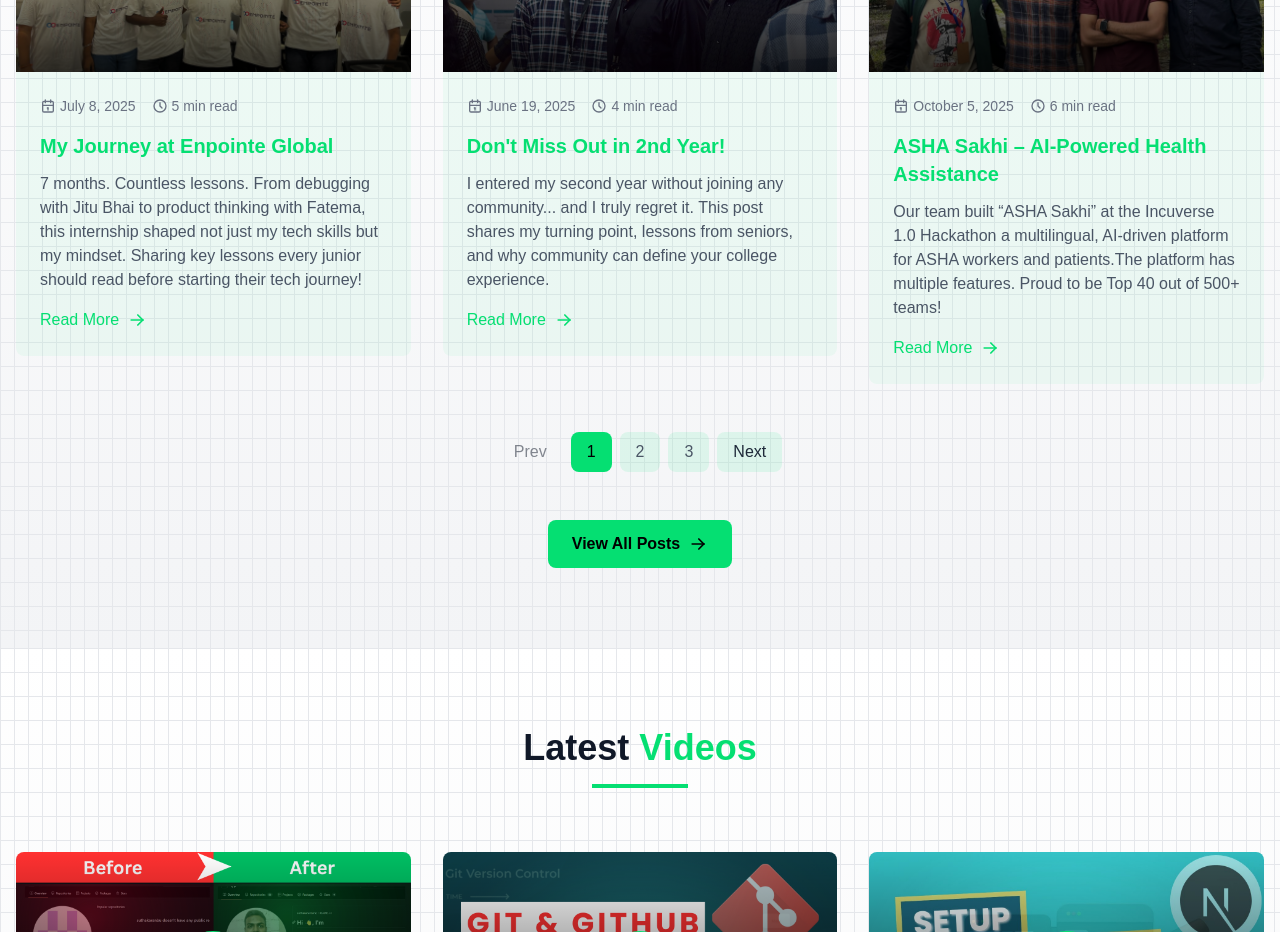
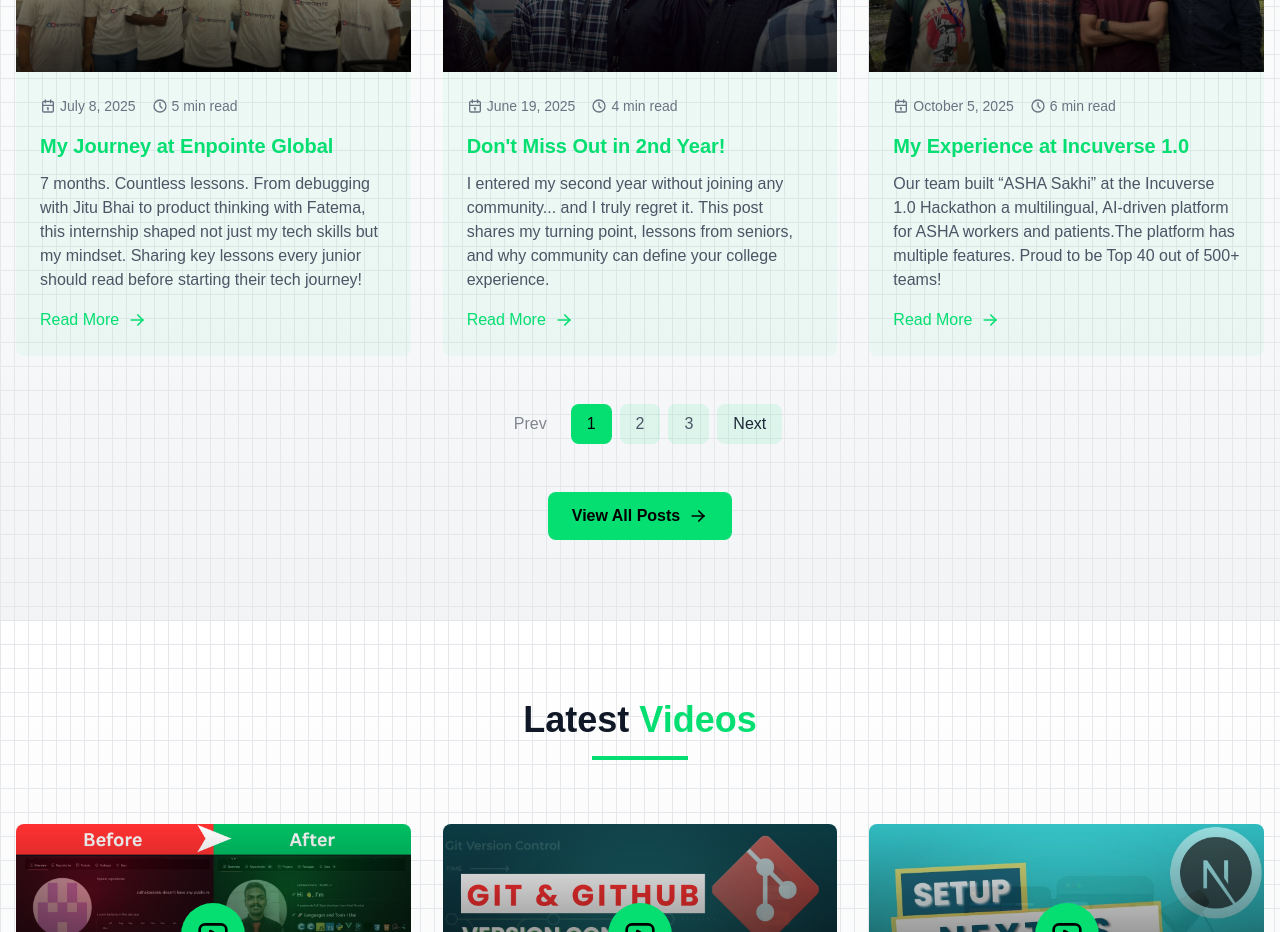
Before and after one commit to suthakaranburaj/portfolio_1, a Next.js app: page / in a window 1280 px wide. Shown: the part 6340-7272 px from the top of the page. Built offline with nearby package versions, Linux system fonts and the light colour scheme; no server answers.

Commit message:
small change

```diff
--- a/src/components/blog_section/blog.tsx
+++ b/src/components/blog_section/blog.tsx
@@ -34,7 +34,7 @@ const Blog = () => {
       link: "https://www.linkedin.com/posts/suthakar-anburaj-7bb816290_are-you-going-to-2nd-year-of-engineering-activity-7337485078324727808-_JNB?utm_source=share&utm_medium=member_desktop&rcm=ACoAAEaZnf8BbcVKmA9qLXMwwBkpcEEUt1ykRN4",
     },
     {
-      title: "ASHA Sakhi – AI-Powered Health Assistance",
+      title: "My Experience at Incuverse 1.0",
       excerpt: `Our team built “ASHA Sakhi” at the Incuverse 1.0 Hackathon a multilingual, AI-driven platform for ASHA workers and patients.The platform has multiple features. Proud to be Top 40 out of 500+ teams!`,
       image: "/blogs/blog_7.jpeg",
       date: "October 5, 2025",
```
